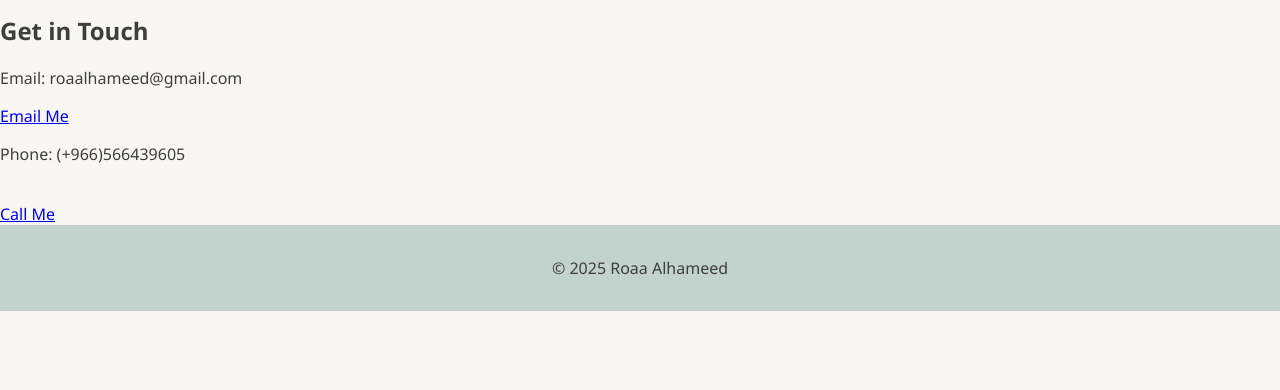
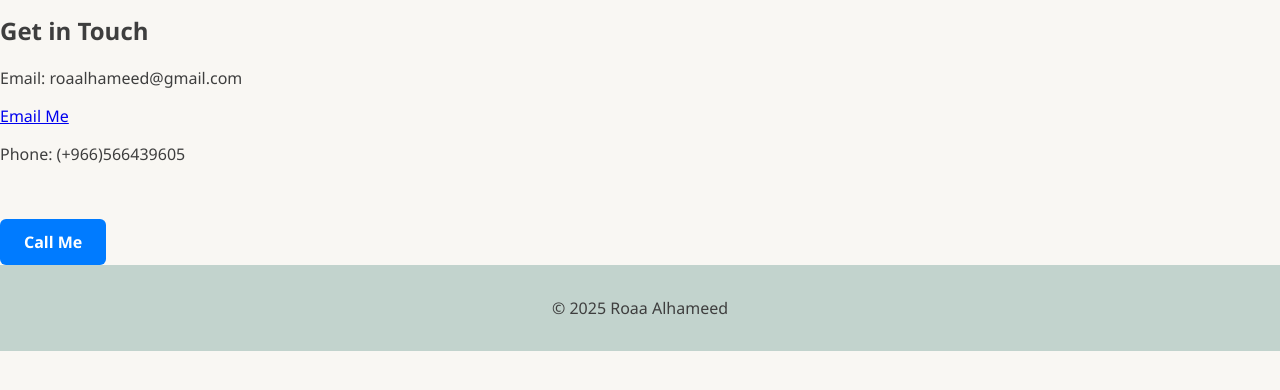
Before and after one commit to roaasultan/roaa, a plain HTML site: page contact.html in a window 1280 px wide. Shown: the part 98-488 px from the top of the page. Drawn offline with Linux system fonts and the light colour scheme.

Commit message:
style.css

```diff
--- a/style.css
+++ b/style.css
@@ -100,6 +100,25 @@ nav a:hover {
   background: #1c1c1c;
 }
 
+.email-btn:hover {
+  background-color: #00796b;
+} .call-btn {
+  display: inline-block;
+  padding: 0.75rem 1.5rem;
+  background-color: #007bff;
+  color: white;
+  border-radius: 6px;
+  text-decoration: none;
+  font-weight: bold;
+  margin-top: 1rem;
+  transition: background 0.3s ease;
+}
+
+.call-btn:hover {
+  background-color: #0056b3;
+}
+
+
 footer {
   text-align: center;
   padding: 1rem;
```
